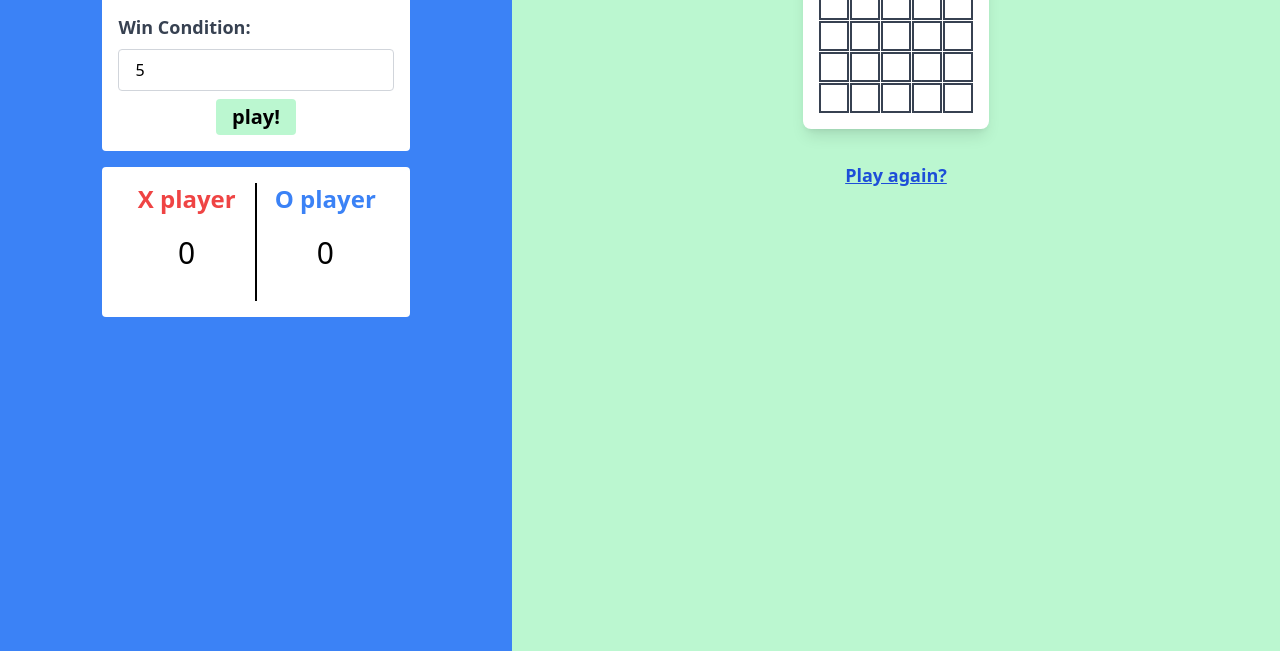
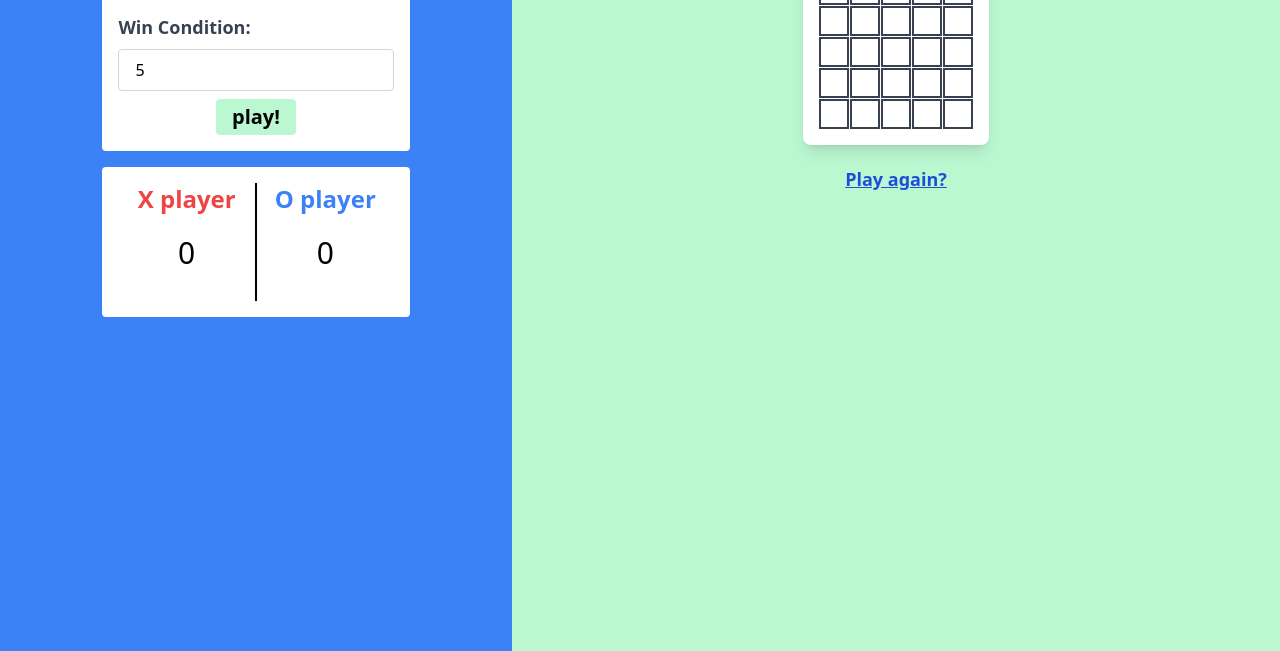
Before and after one commit to Mohamed072005/Tic-Tac-Toe, a plain HTML site: page index.html in a window 1280 px wide. Both pictures are taken after typing "5", "5" into the empty fields and a click on the button "play!". Shown: the part 221-872 px from the top of the page. Drawn offline with nearby package versions, Linux system fonts and the light colour scheme; some packages are replaced by stand-ins of ours; a script that the page names is missing.

Commit message:
fix error in the game board

```diff
--- a/game.js
+++ b/game.js
@@ -25,9 +25,16 @@ function startGame(event){
     let win_Condition = document.forms['game-config-form']['win-condition'].value;
     rectNumber = rect_Number;
     winCondition = win_Condition;
-    gridContainer.classList.add('grid', `grid-cols-[repeat(${rect_Number},_0fr)]`, `grid-rows-[repeat(${rect_Number},_0fr)]`);
+    gridContainer.innerHTML = '';
+    gridContainer.classList.remove(...Array.from(gridContainer.classList).filter(cls => cls.startsWith('grid-cols-') || cls.startsWith('grid-rows-')));
+
+    // Add the new grid configuration classes
+    gridContainer.classList.add('grid', `grid-cols-[repeat(${rectNumber},_0fr)]`, `grid-rows-[repeat(${rectNumber},_0fr)]`);
+    // gridContainer.classList.add('grid', `grid-cols-[repeat(${rectNumber},_0fr)]`, `grid-rows-[repeat(${rectNumber},_0fr)]`);
     if(rectNumber >= 15){
         pageSize.classList.add('pageForBigSize');
+    }else{
+        pageSize.classList.remove('pageForBigSize');
     }
     board = Array(rectNumber * rectNumber).fill(null);
     playBoard(rect_Number);
--- a/index.html
+++ b/index.html
@@ -17,8 +17,8 @@
             </div>
         </nav>
     </header>
-    <main class="flex pageForNormalSize" id="main">
-        <aside class="w-[40%] bg-blue-500 flex flex-col items-center py-5">
+    <main class="flex pageForNormalSize bg-blue-500" id="main">
+        <aside class="w-[40%] bg-blue-500 pageForBigSize flex flex-col items-center py-5">
             <div class="w-[60%] bg-white mt-8 rounded p-4 mb-4">
                 <form onsubmit="startGame(event)" name="game-config-form">
                     <div class="flex flex-col mb-4">
@@ -52,7 +52,7 @@
                 </div>
             </div>
         </aside>
-        <div class="bg-green-200 h-full w-[60%] flex flex-col items-center">
+        <div class="bg-green-200 h-full w-[60%] flex flex-col py-4 items-center">
             <h2 class="text-3xl font-bold mt-8 mb-6">
                 Welcome to <span class="text-red-600">Tic</span> <span class="text-green-600">Tac</span>
                 <span class="text-yellow-500">Toe</span>
@@ -64,7 +64,7 @@
                 </div>
             </div>
 
-            <div class="mt-8">
+            <div class="mt-5">
                 <button onclick="resetGame()" class="text-lg font-semibold text-blue-700 hover:text-blue-900 underline">
                     Play again?
                 </button>
```
